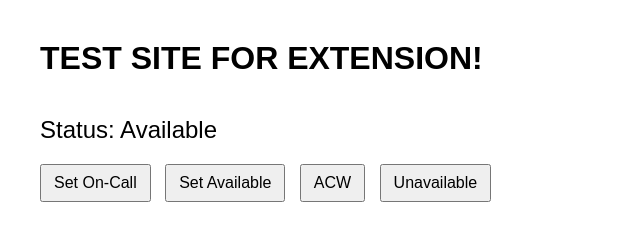
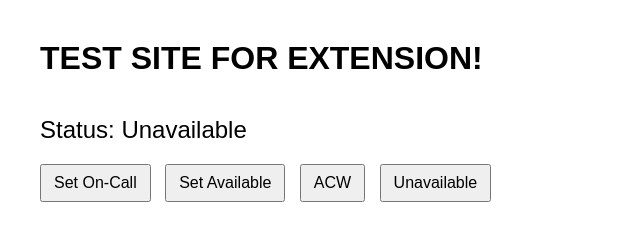
Before and after one commit to Valen44/valen44.github.io, a plain HTML site: page index.html in a window 1280 px wide. Shown: the full height of the page, 0-640 px from the left. Drawn offline with Linux system fonts and the light colour scheme.

Commit message:
Update index.html

```diff
--- a/index.html
+++ b/index.html
@@ -24,7 +24,7 @@
   <h1>TEST SITE FOR EXTENSION!</h1>
   <br/>
   <div id="status">
-    Status: <span id="span-agentstatus-text">Available</span>
+    Status: <span id="span-agentstatus-text">Unavailable</span>
   </div>
   <button onclick="setStatus('On-Call')">Set On-Call</button>
   <button onclick="setStatus('Available')">Set Available</button>
```
